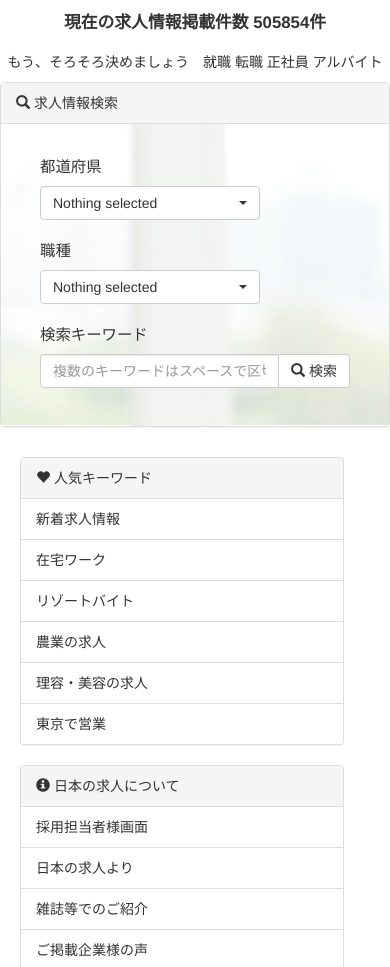
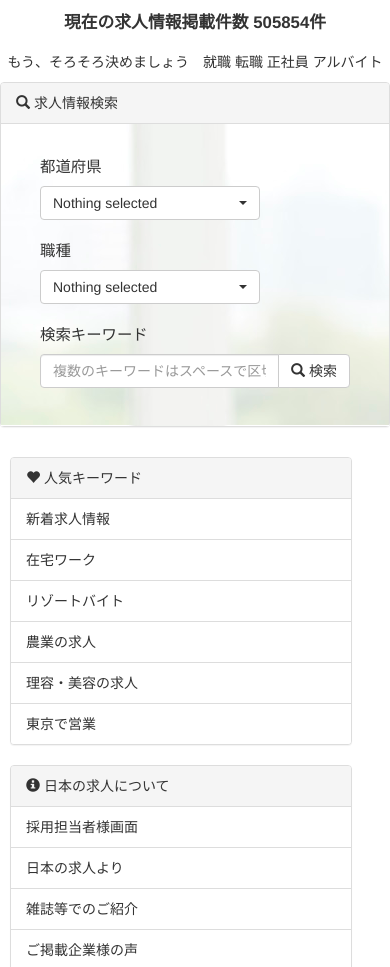
Before and after one commit to littilewing/littilewing.github.io, a plain HTML site: page kyujin/top.html in a window 390 px wide. Shown: the part 128-1095 px from the top of the page. Drawn offline with nearby package versions, Linux system fonts and the light colour scheme.

Commit message:
smart phone

```diff
--- a/kyujin/css/kyuujin.css
+++ b/kyujin/css/kyuujin.css
@@ -46,9 +46,10 @@ section{
 }
 .panel-half{
 		float:left;
-		min-width:300px;
-		width:324px;
-		margin:10px 20px;
+		min-width:342px;
+		//max-width:364px;
+		//width:300px;
+		margin:10px 10px;
 
 }
 .half{
```
